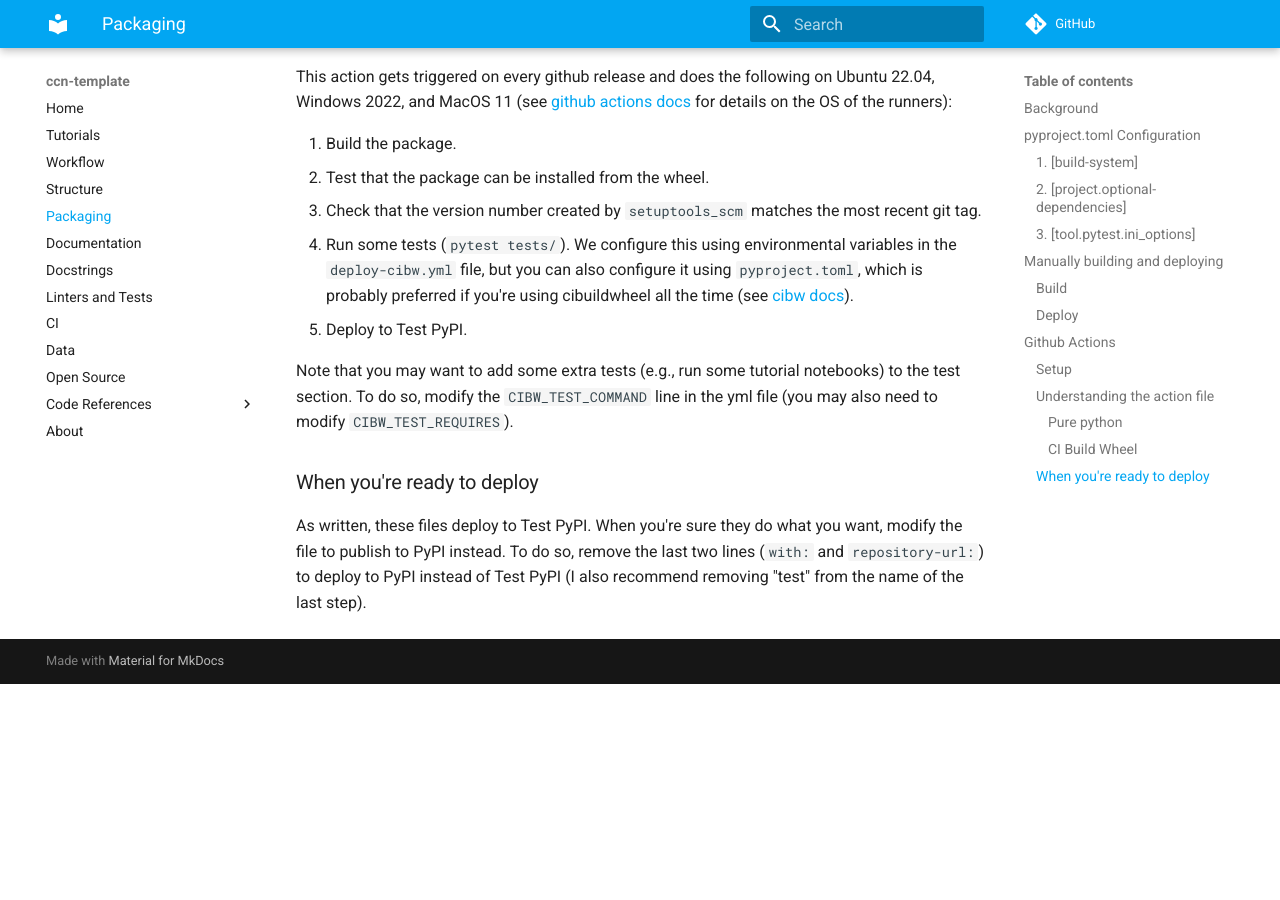
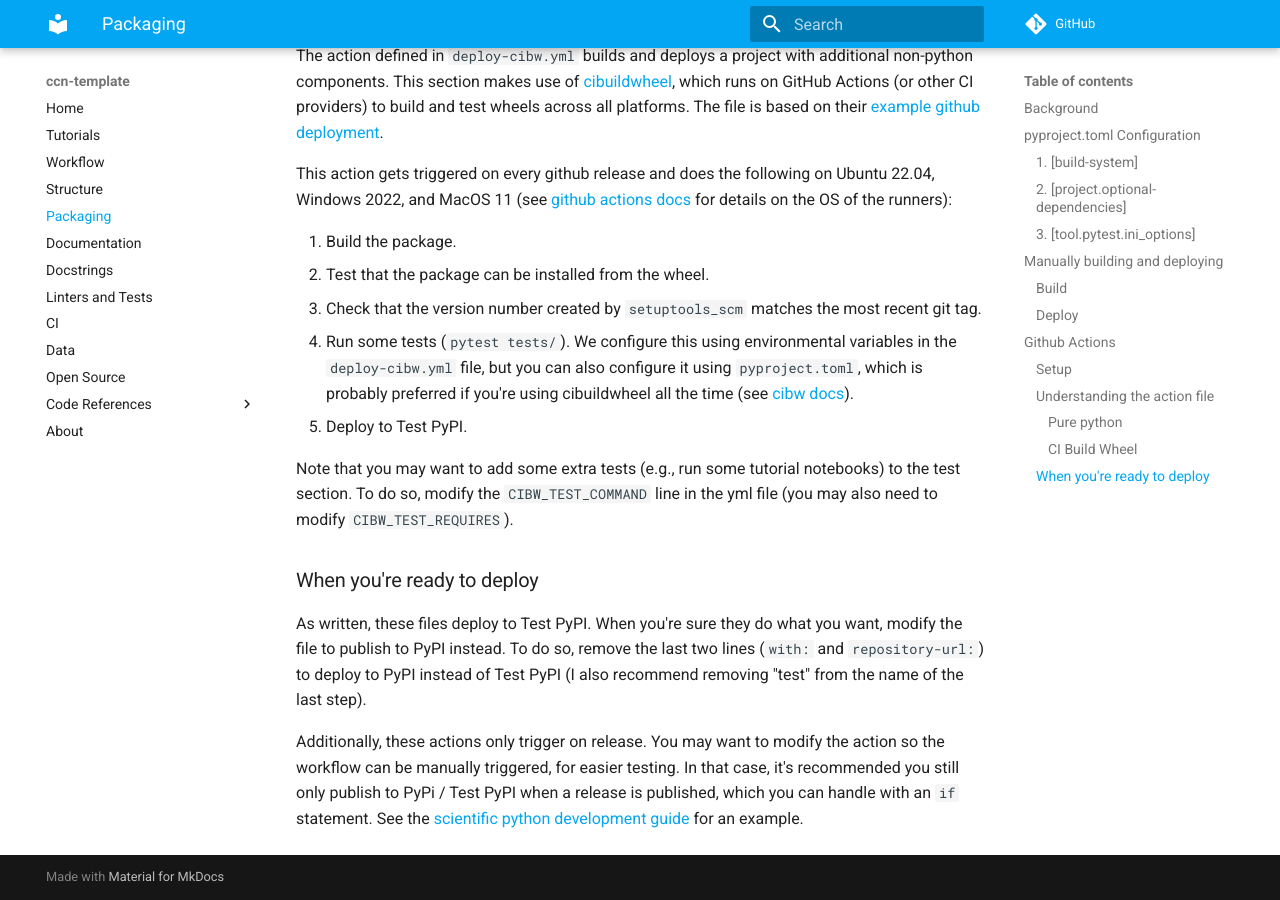
Before and after one commit to flatironinstitute/ccn-template, an MkDocs documentation site: the page built from docs/notes/02-packaging.md, in a window 1280 px wide and 900 px high, scrolled down 7066 px. Built offline with MkDocs 1.6.1 and Material for MkDocs 9.7.7, drawn with Linux system fonts in a browser that asks for light colours; comment, search, counter and statistics services are not loaded; before the commit the page ends 7750 px from its top, so only the background shows below that; some of the changed text lies outside the part shown.

Commit message:
notes about publishing

```diff
--- a/docs/notes/02-packaging.md
+++ b/docs/notes/02-packaging.md
@@ -125,6 +125,10 @@
 
 This section discusses how you would manually build and deploy your package, which is useful for understanding what's going on, but in practice, we handle the building and deployment of our package with Github actions, which take advantage of the fact that Github Action is a PyPI [trusted publisher](https://docs.pypi.org/trusted-publishers/) and thus don't require us to set up API tokens or use username / password for authentication. You can do all the following manually from your local machine, but deploying to PyPI or Test PyPI will require using one of those two other methods for authentication (building does not).
 
+!!! warning
+
+    Note that once you deploy to PyPI, **you cannot undo it.** PyPI can only have one package with a given name and only one upload per version (i.e., you cannot overwrite or re-upload a package with the same version). Therefore, you should be careful about deploying to PyPI and test using Test PyPI first.
+
 ### Build
 
 Assuming your `pyproject.toml` is appropriately set up, you can build your package with the following lines:
@@ -193,3 +197,5 @@
 ### When you're ready to deploy
 
 As written, these files deploy to Test PyPI. When you're sure they do what you want, modify the file to publish to PyPI instead. To do so, remove the last two lines (`with:` and `repository-url:`) to deploy to PyPI instead of Test PyPI (I also recommend removing "test" from the name of the last step).
+
+Additionally, these actions only trigger on release. You may want to modify the action so the workflow can be manually triggered, for easier testing. In that case, it's recommended you still only publish to PyPi / Test PyPI when a release is published, which you can handle with an `if` statement. See the [scientific python development guide](https://learn.scientific-python.org/development/guides/gha-pure/) for an example.
```
